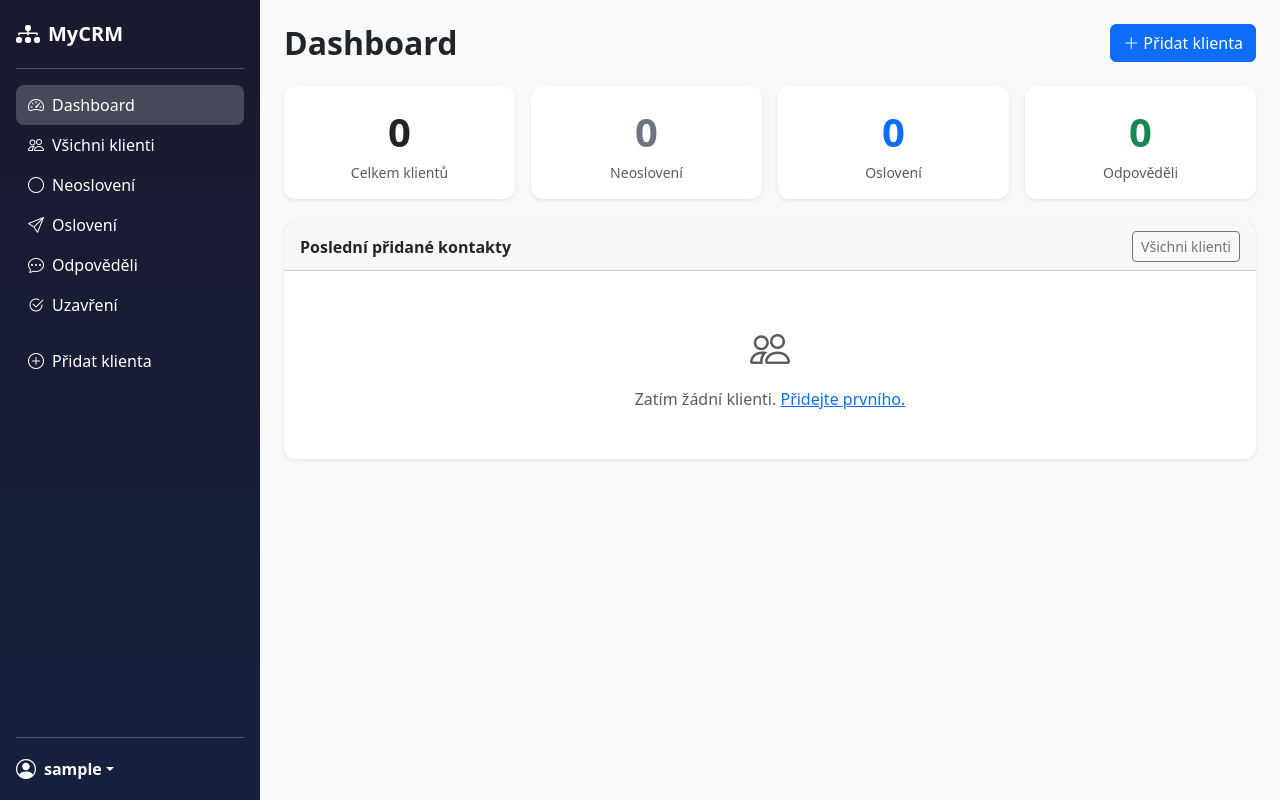
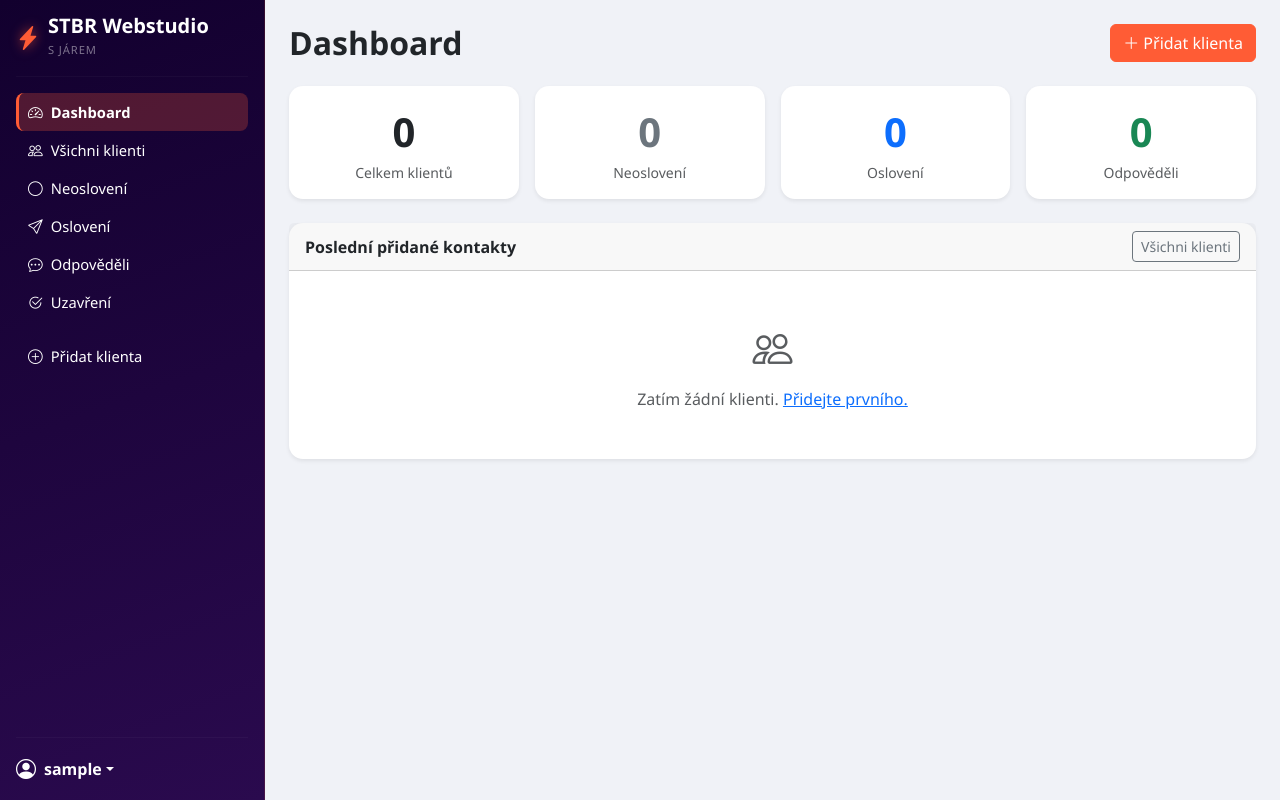
Before and after one commit to 007mart-a11y/CRM, a Flask app: page / in a window 1280 px wide. Run offline with Flask 3, Linux system fonts and the light colour scheme; the visitor is signed in with stand-in values (Sample User, id 1); data that the repository does not hold is empty.

Commit message:
Rebrand to STBR Webstudio s Járem + new color scheme
- Rename app title and sidebar from MyCRM to STBR Webstudio s Járem
- New sidebar: deep purple gradient (#12002e → #2a0a4e)
- New accent color: vibrant orange (#ff5c35)
- Lightning icon, tagline "s Járem", glowing active states
- Stat cards with gradient colors per status
- Orange-tinted note borders and backgrounds

Co-Authored-By: Claude Sonnet 4.6 <noreply@anthropic.com>

```diff
--- a/static/style.css
+++ b/static/style.css
@@ -1,60 +1,121 @@
+:root {
+  --accent: #ff5c35;
+  --accent-dark: #e04520;
+  --sidebar-from: #12002e;
+  --sidebar-to: #2a0a4e;
+  --sidebar-active: rgba(255, 92, 53, 0.25);
+  --sidebar-hover: rgba(255,255,255,0.08);
+}
+
 body {
-  background-color: #f8f9fa;
+  background-color: #f0f2f7;
+  font-family: 'Segoe UI', system-ui, sans-serif;
 }
 
 #wrapper {
   min-height: 100vh;
 }
 
+/* ── Sidebar ──────────────────────────────────────────────── */
 #sidebar {
-  width: 260px;
+  width: 265px;
   min-height: 100vh;
-  background: linear-gradient(180deg, #1a1a2e 0%, #16213e 100%);
+  background: linear-gradient(160deg, var(--sidebar-from) 0%, var(--sidebar-to) 100%);
   position: sticky;
   top: 0;
   height: 100vh;
   overflow-y: auto;
+  border-right: 1px solid rgba(255,92,53,0.15);
+}
+
+.accent-icon {
+  color: var(--accent);
+  filter: drop-shadow(0 0 6px rgba(255,92,53,0.6));
+}
+
+.sidebar-tagline {
+  font-size: 0.7rem;
+  color: rgba(255,255,255,0.45);
+  letter-spacing: 0.08em;
+  text-transform: uppercase;
+}
+
+#sidebar hr {
+  border-color: rgba(255,255,255,0.12);
 }
 
 #sidebar .nav-link {
   border-radius: 8px;
   padding: 8px 12px;
-  transition: background 0.15s;
+  transition: background 0.15s, color 0.15s;
+  font-size: 0.92rem;
 }
 
 #sidebar .nav-link:hover {
-  background: rgba(255,255,255,0.1);
+  background: var(--sidebar-hover);
 }
 
 #sidebar .nav-link.active {
-  background: rgba(255,255,255,0.2);
+  background: var(--sidebar-active);
+  color: #fff !important;
+  border-left: 3px solid var(--accent);
+  padding-left: 9px;
+  font-weight: 600;
 }
 
+/* ── Page content ─────────────────────────────────────────── */
 #page-content {
   min-height: 100vh;
-  background: #f8f9fa;
+  background: #f0f2f7;
 }
 
+/* ── Cards ────────────────────────────────────────────────── */
 .card {
   border: none;
-  border-radius: 12px;
+  border-radius: 14px;
+  background: #fff;
 }
 
 .card-hover:hover {
-  transform: translateY(-2px);
-  box-shadow: 0 4px 16px rgba(0,0,0,0.1) !important;
+  transform: translateY(-3px);
+  box-shadow: 0 6px 20px rgba(42, 10, 78, 0.12) !important;
   transition: all 0.2s;
 }
 
-.table th {
-  font-size: 0.8rem;
-  text-transform: uppercase;
-  letter-spacing: 0.05em;
-  color: #6c757d;
+/* stat cards on dashboard */
+.stat-card {
+  border-radius: 14px;
+  color: #fff;
+}
+.stat-card.c-total   { background: linear-gradient(135deg, #2a0a4e, #5a1e9e); }
+.stat-card.c-new     { background: linear-gradient(135deg, #0f4c75, #1b6ca8); }
+.stat-card.c-contact { background: linear-gradient(135deg, #b5451b, var(--accent)); }
+.stat-card.c-resp    { background: linear-gradient(135deg, #1a6b3c, #2ecc71); }
+.stat-card.c-closed  { background: linear-gradient(135deg, #2d2d2d, #555); }
+
+/* ── Buttons ──────────────────────────────────────────────── */
+.btn-primary {
+  background: var(--accent);
+  border-color: var(--accent);
+}
+.btn-primary:hover, .btn-primary:focus {
+  background: var(--accent-dark);
+  border-color: var(--accent-dark);
 }
 
+/* ── Table ────────────────────────────────────────────────── */
+.table th {
+  font-size: 0.78rem;
+  text-transform: uppercase;
+  letter-spacing: 0.06em;
+  color: #8b8fa8;
+}
+
+/* ── Notes ────────────────────────────────────────────────── */
 .note-item {
-  border-left: 3px solid #0d6efd;
+  border-left: 3px solid var(--accent);
+  background: #fdf5f2;
+  border-radius: 0 8px 8px 0;
 }
 
 .note-content {
@@ -62,6 +123,10 @@ body {
   font-size: 0.95rem;
 }
 
+/* ── Status badges ────────────────────────────────────────── */
+.badge.bg-secondary { background-color: #8b8fa8 !important; }
+
+/* ── Misc ─────────────────────────────────────────────────── */
 .status-select {
   cursor: pointer;
   font-size: 0.875rem;
@@ -71,6 +136,7 @@ body {
   font-size: 0.875rem;
 }
 
+/* ── Responsive ───────────────────────────────────────────── */
 @media (max-width: 768px) {
   #sidebar {
     width: 100%;
--- a/templates/base.html
+++ b/templates/base.html
@@ -3,7 +3,7 @@
 <head>
   <meta charset="UTF-8">
   <meta name="viewport" content="width=device-width, initial-scale=1">
-  <title>{% block title %}CRM{% endblock %} – MyCRM</title>
+  <title>{% block title %}CRM{% endblock %} – STBR Webstudio</title>
   <link href="https://cdn.jsdelivr.net/npm/bootstrap@5.3.3/dist/css/bootstrap.min.css" rel="stylesheet">
   <link href="https://cdn.jsdelivr.net/npm/bootstrap-icons@1.11.3/font/bootstrap-icons.min.css" rel="stylesheet">
   <link href="{{ url_for('static', filename='style.css') }}" rel="stylesheet">
@@ -16,8 +16,11 @@
   <!-- Sidebar -->
   <nav id="sidebar" class="d-flex flex-column flex-shrink-0 p-3 text-white">
     <a href="{{ url_for('dashboard') }}" class="d-flex align-items-center mb-3 mb-md-0 me-md-auto text-white text-decoration-none">
-      <i class="bi bi-diagram-3-fill fs-4 me-2"></i>
-      <span class="fs-5 fw-bold">MyCRM</span>
+      <i class="bi bi-lightning-charge-fill fs-4 me-2 accent-icon"></i>
+      <div>
+        <span class="fs-5 fw-bold d-block lh-1">STBR Webstudio</span>
+        <span class="sidebar-tagline">s Járem</span>
+      </div>
     </a>
     <hr>
     <ul class="nav nav-pills flex-column mb-auto">
```
